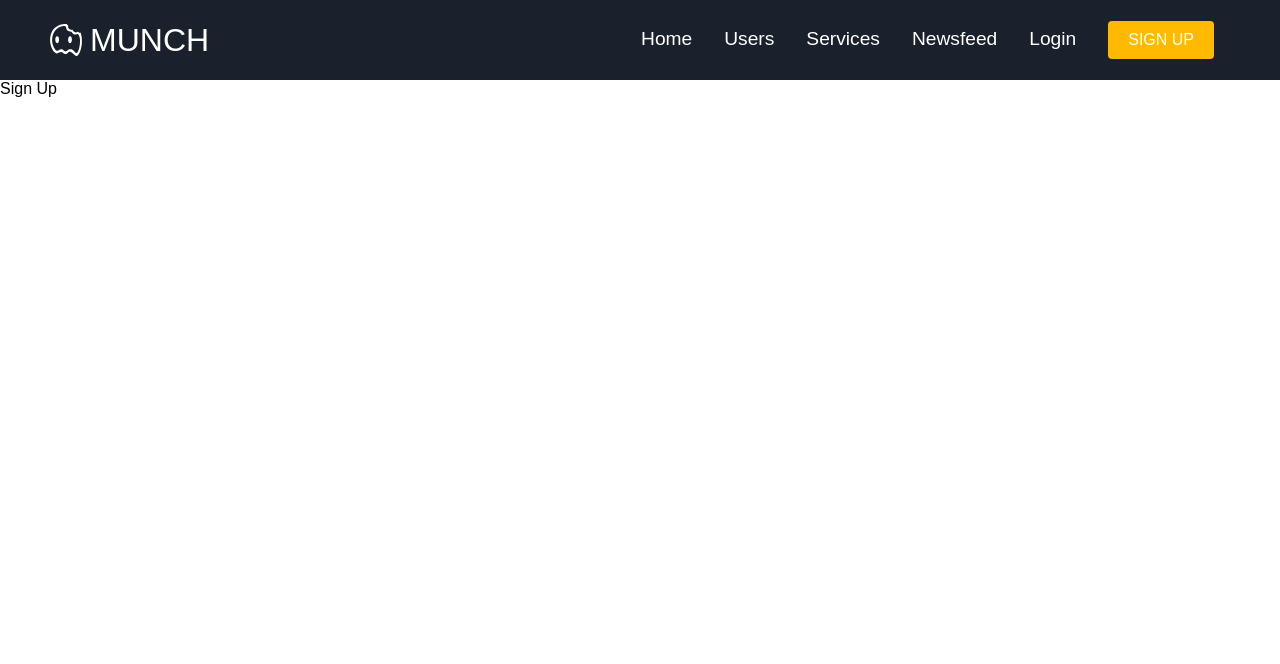
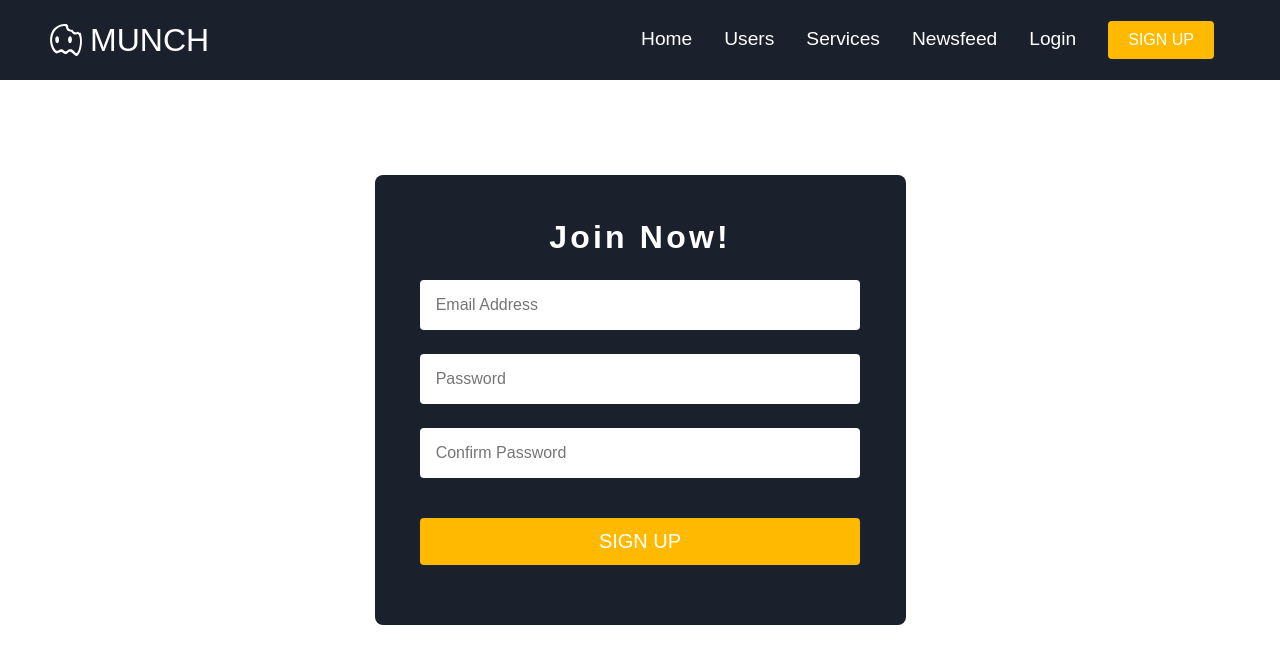
Before and after one commit to mlph-ccaponpon/reactjs-ecommerce-service, a React (Create React App) app: page /sign-up in a window 1280 px wide. Shown: the top 664 px of the page. Built offline with nearby package versions, Linux system fonts and the light colour scheme.

Commit message:
Created Base form component for login and sign up pages

```diff
--- a/package.json
+++ b/package.json
@@ -12,6 +12,7 @@
     "@types/react-dom": "^16.9.10",
     "@types/react-router-dom": "^5.1.6",
     "@types/styled-components": "^5.1.4",
+    "@types/yup": "^0.29.9",
     "formik": "^2.2.5",
     "react": "^17.0.1",
     "react-dom": "^17.0.1",
--- /dev/null
+++ b/src/components/form/BaseForm.elements.ts
@@ -0,0 +1,52 @@
+import { ErrorMessage, Field, Form } from "formik";
+import styled from "styled-components";
+import { Button, theme } from "../../styles/global";
+
+export const FormContainer = styled(Form)`
+    margin: auto;
+    width: 45%;
+    display: flex;
+    flex-wrap: wrap;
+    justify-content: center;
+    background: ${theme.primaryDark};
+    border-radius: 0.5rem;
+`;
+
+export const FormTitle = styled.h1`
+    width: 100%;
+    font-size: ${theme.fontXl};
+    letter-spacing: 0.1em;
+    text-align: center;
+    color: #fff;
+    margin: 1.5rem 0;
+`;
+export const StyledForm = styled(Form)`
+    margin: 1.25rem;
+    width: 83%;
+`;
+
+export const FieldWrapper = styled.div`
+    width: 100%;
+    margin: 1.5rem 0;
+`;
+
+export const StyledField = styled(Field)`
+    padding: 1rem;
+    width: 100%;
+    border: none;
+    border-radius: 0.25rem;
+    font-size: ${theme.fontMd};
+`;
+
+export const StyledErrorMessage = styled(ErrorMessage)`
+    color: #fff;
+`;
+
+export const FormBtnWrapper = styled.div`
+    width: 100%;
+    margin: 2.5rem 0;
+`;
+
+export const StyledFormBtn = styled(Button)`
+    width: 100%;
+`;
--- /dev/null
+++ b/src/components/form/BaseForm.tsx
@@ -0,0 +1,38 @@
+import React from 'react';
+import { FormField } from '../../models/FormField';
+import { PageContainer } from '../../styles/global';
+import { StyledField, FieldWrapper, FormContainer, StyledForm, StyledErrorMessage, FormTitle, FormBtnWrapper, StyledFormBtn } from './BaseForm.elements';
+
+interface BaseFormProps{
+    handleSubmit: () => void,
+    submitBtnLabel: string,
+    fields: FormField[]
+}
+
+function BaseForm(props: BaseFormProps) {
+    return (
+        <PageContainer>
+            <FormContainer>
+                <StyledForm onSubmit={props.handleSubmit}>
+                    <FormTitle>Join Now!</FormTitle>
+                    {props.fields.map((field, index) => {
+                        return(
+                            <FieldWrapper>
+                                <StyledField
+                                name={field.name}
+                                type={field.type}
+                                placeholder={field.placeholder}/>
+                                <StyledErrorMessage name={field.name} />
+                            </FieldWrapper>
+                        )
+                    })}
+                    <FormBtnWrapper>
+                        <StyledFormBtn type="submit" btnLg>{props.submitBtnLabel}</StyledFormBtn>
+                    </FormBtnWrapper>
+                </StyledForm>
+            </FormContainer>
+        </PageContainer>
+    )
+}
+
+export default BaseForm;
--- a/src/components/loading/Loading.elements.ts
+++ b/src/components/loading/Loading.elements.ts
@@ -1,12 +1,14 @@
 import styled, { keyframes } from "styled-components";
-import { theme } from "../../styles/global";
+import { Container, theme } from "../../styles/global";
 interface LoadingProps {
     delay: string
 }
 
-export const LoadingContainer = styled.div`
+export const LoadingContainer = styled(Container)`
   display: flex;
   height: 100vh;
+
+  ${Container}
 `;
 
 export const BounceAnimation = keyframes`
--- a/src/components/loading/Loading.tsx
+++ b/src/components/loading/Loading.tsx
@@ -1,5 +1,5 @@
 import React from 'react';
-import GlobalStyle, { Container } from '../../styles/global';
+import GlobalStyle from '../../styles/global';
 import { Dot, DotWrapper, LoadingContainer } from './Loading.elements';
 
 function Loading() {
--- /dev/null
+++ b/src/models/FormField.ts
@@ -0,0 +1,5 @@
+export interface FormField {
+    name: string,
+    type: string,
+    placeholder: string
+}
--- a/src/pages/login/Login.tsx
+++ b/src/pages/login/Login.tsx
@@ -1,11 +1,54 @@
+import { Formik } from 'formik';
 import React from 'react';
+import { useHistory } from 'react-router-dom';
+import * as Yup from 'yup';
+import BaseForm from '../../components/form/BaseForm';
 
 function Login() {
+    const history = useHistory();
+    const formInitValues = {email: "", password: "", confirmPassword: ""};
+    const formValidation = {
+        email: Yup.string()
+                .required("Email is required")
+                .email("Email is invalid"),
+        password: Yup.string()
+                    .required("Password is required")
+                    .min(6, "Password must be at least 6 characters")
+    };
+    const formFields = [
+        {
+            name: "email",
+            type: "email",
+            placeholder: "Email Address"
+        },
+        {
+            name: "password",
+            type: "password",
+            placeholder: "Password"
+        }
+    ]
+
+    function loginUser() {
+        history.replace("/");
+    }
+
+
     return (
-        <div>
-            Login
-        </div>
-    )
+        <Formik
+            initialValues = {formInitValues}
+            onSubmit = {(value, formikBag) => {
+                loginUser();
+            }}
+            validationSchema = {Yup.object(formValidation)}>
+
+            {(formik) => (
+                <BaseForm
+                    handleSubmit={formik.handleSubmit}
+                    submitBtnLabel="LOGIN"
+                    fields={formFields} />
+            )}
+        </Formik>
+    );
 }
 
 export default Login;
--- a/src/pages/signup/SignUp.tsx
+++ b/src/pages/signup/SignUp.tsx
@@ -1,10 +1,61 @@
+import { Formik } from 'formik';
 import React from 'react';
+import { useHistory } from 'react-router-dom';
+import * as Yup from 'yup';
+import BaseForm from '../../components/form/BaseForm'
 
 function SignUp() {
+    const history = useHistory();
+    const formInitValues = {email: "", password: "", confirmPassword: ""};
+    const formValidation = {
+        email: Yup.string()
+                .required("Email is required")
+                .email("Email is invalid"),
+        password: Yup.string()
+                    .required("Password is required")
+                    .min(6, "Password must be at least 6 characters"),
+        confirmPassword: Yup.string()
+                    .required("Confirm Password is required")
+                    .oneOf([Yup.ref('password'), ""], "Passwords do not match")
+    };
+    const formFields = [
+        {
+            name: "email",
+            type: "email",
+            placeholder: "Email Address"
+        },
+        {
+            name: "password",
+            type: "password",
+            placeholder: "Password"
+        },
+        {
+            name: "confirmPassword",
+            type: "password",
+            placeholder: "Confirm Password"
+        }
+    ]
+
+    function signUpUser() {
+        history.replace("/");
+    }
+
+
     return (
-        <div>
-            Sign Up
-        </div>
+        <Formik
+            initialValues = {formInitValues}
+            onSubmit = {(value, formikBag) => {
+                signUpUser();
+            }}
+            validationSchema = {Yup.object(formValidation)}>
+
+            {(formik) => (
+                <BaseForm
+                    handleSubmit={formik.handleSubmit}
+                    submitBtnLabel="SIGN UP"
+                    fields={formFields} />
+            )}
+        </Formik>
     )
 }
 
--- a/src/styles/global.ts
+++ b/src/styles/global.ts
@@ -15,6 +15,7 @@ export const theme = {
     primaryLight: '#ffba00',
     secondaryDark: '#ffaa00',
     secondaryLight: 'white',
+    fontMd: '1rem',
     fontLg: '1.2rem',
     fontXl: '2rem'
 };
@@ -32,6 +33,13 @@ export const Container = styled.div`
         padding-right: 30px;
         padding-left: 30px;
     }
+`;
+
+export const PageContainer = styled(Container)`
+    display: flex;
+    height: 80vh;
+
+    ${Container}
 `;
 
 
--- a/src/utils/routes/routes.ts
+++ b/src/utils/routes/routes.ts
@@ -2,7 +2,7 @@ import Home from '../../pages/home/Home';
 import Login from '../../pages/login/Login';
 import SignUp from '../../pages/signup/SignUp';
 
-export default [
+const routes = [
     {
         path: "/",
         exact: true,
@@ -21,4 +21,6 @@ export default [
         component: SignUp,
         protected: null
     }
-]
+];
+
+export default routes;
```
Also changed, not shown: 1 other file (tests, documents, lock files or other folders).
